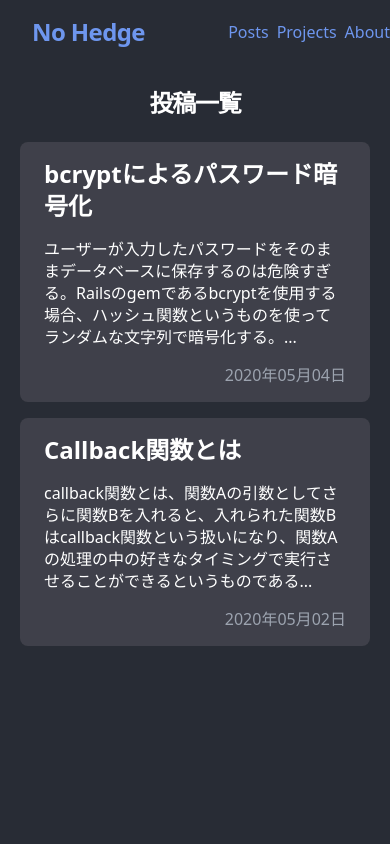
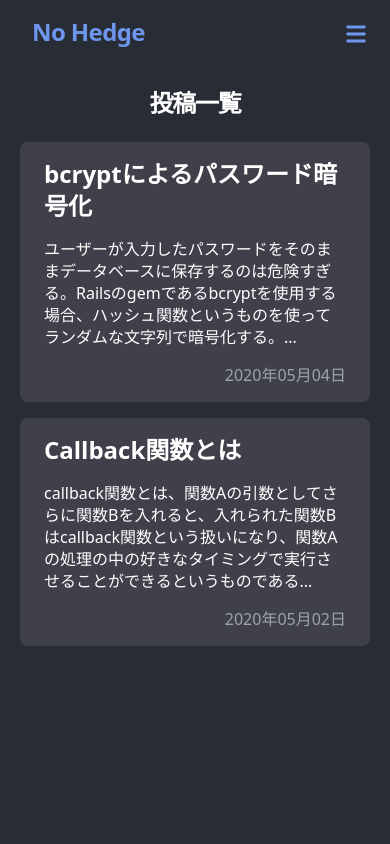
Before and after one commit to Tomoya-Sonok/nohedge, a Next.js app: page / in a window 390 px wide. Shown: the top 844 px of the page. Built offline with nearby package versions, Linux system fonts and the light colour scheme.

Commit message:
Add/ hamburger menu

```diff
--- a/components/header.tsx
+++ b/components/header.tsx
@@ -1,22 +1,81 @@
 import Link from 'next/link'
+import { MenuIcon, XIcon } from '@heroicons/react/solid'
+import { useEffect, useState } from 'react'
 
 const Header = () => {
+  const [openMenu, setOpenMenu] = useState(false)
+  let slideClassName = 'slideOut'
+
+  useEffect(() => {
+    if (openMenu) {
+      slideClassName = 'slideIn'
+    } else {
+      slideClassName = 'slideOut'
+    }
+  }, [openMenu])
+
+  const menuFunction = () => {
+    setOpenMenu(!openMenu)
+  }
+
   return (
     <div className='h-16 text-primary-text flex justify-between mx-auto max-w-7xl mb-6'>
       <h2 className='text-2xl md:text-4xl font-bold text-primary-text tracking-tight md:tracking-tighter leading-tight flex items-center px-8 md:px-0'>
         <Link href='/'>No Hedge</Link>
       </h2>
-      <ul className='flex items-center'>
-        <li className='pr-2'>
-          <Link href='/'>Posts</Link>
+      <ul className='hidden md:flex items-center'>
+        <li className='mx-4'>
+          <Link href='/'>
+            <a>Posts</a>
+          </Link>
         </li>
-        <li className='pr-2'>Projects</li>
-        <li>
+        <li className='mx-4'>
+          <a>Projects</a>
+        </li>
+        <li className='mx-4'>
           <Link href='/about'>
             <a>About</a>
           </Link>
         </li>
       </ul>
+      <button
+        onClick={menuFunction}
+        className='absolute top-5 right-5 md:hidden '
+        aria-label='menu-button'
+      >
+        <MenuIcon className='h-7 w-7' />
+      </button>
+      {openMenu ? (
+        <div className='flex flex-row absolute z-10 top-0 right-0  min-h-fit min-w-full md:hidden'>
+          <div className='basis-1/2'></div>
+          <div className={`animate-slideIn basis-1/2 pt-12 pb-12 bg-navmenu`}>
+            <button
+              onClick={menuFunction}
+              className='absolute top-5 right-5 md:hidden'
+              aria-label='menu-button'
+            >
+              <XIcon className='h-7 w-7' />
+            </button>
+            <ul className='text-primary-text text-center'>
+              <li className='my-2'>
+                <Link href='/'>
+                  <a onClick={menuFunction}>Posts</a>
+                </Link>
+              </li>
+              <li className='my-2'>
+                <Link href='/'>
+                  <a onClick={menuFunction}>Projects</a>
+                </Link>
+              </li>
+              <li className='my-2'>
+                <Link href='/about'>
+                  <a onClick={menuFunction}>About</a>
+                </Link>
+              </li>
+            </ul>
+          </div>
+        </div>
+      ) : undefined}
     </div>
   )
 }
--- a/package.json
+++ b/package.json
@@ -7,6 +7,7 @@
     "typecheck": "tsc"
   },
   "dependencies": {
+    "@heroicons/react": "^1.0.6",
     "classnames": "2.3.1",
     "date-fns": "2.21.3",
     "gray-matter": "4.0.3",
--- a/tailwind.config.js
+++ b/tailwind.config.js
@@ -15,6 +15,7 @@ module.exports = {
       white: '#ffffff',
       'primary-text': '#6e96ee',
       // 'primary-text': '#818CF8',
+      navmenu: '#323b4f',
     },
   },
   plugins: [require('@tailwindcss/typography')],
```
Also changed, not shown: 2 other files (tests, documents, lock files or other folders).
